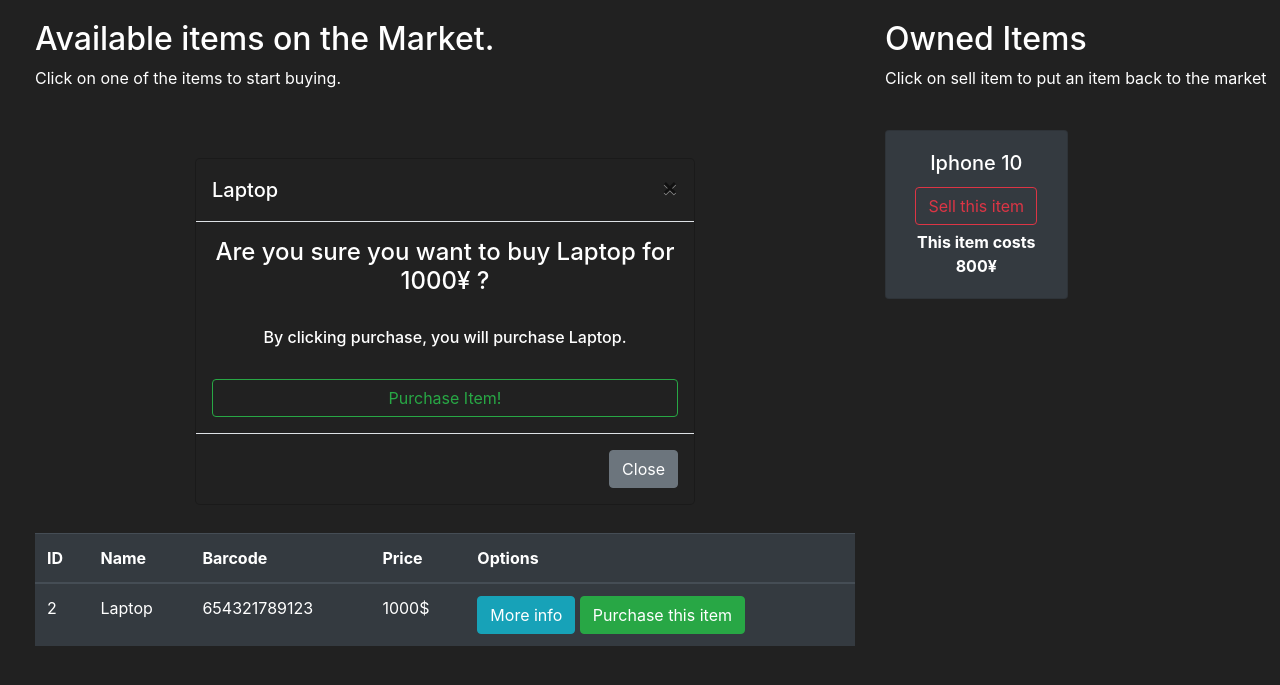
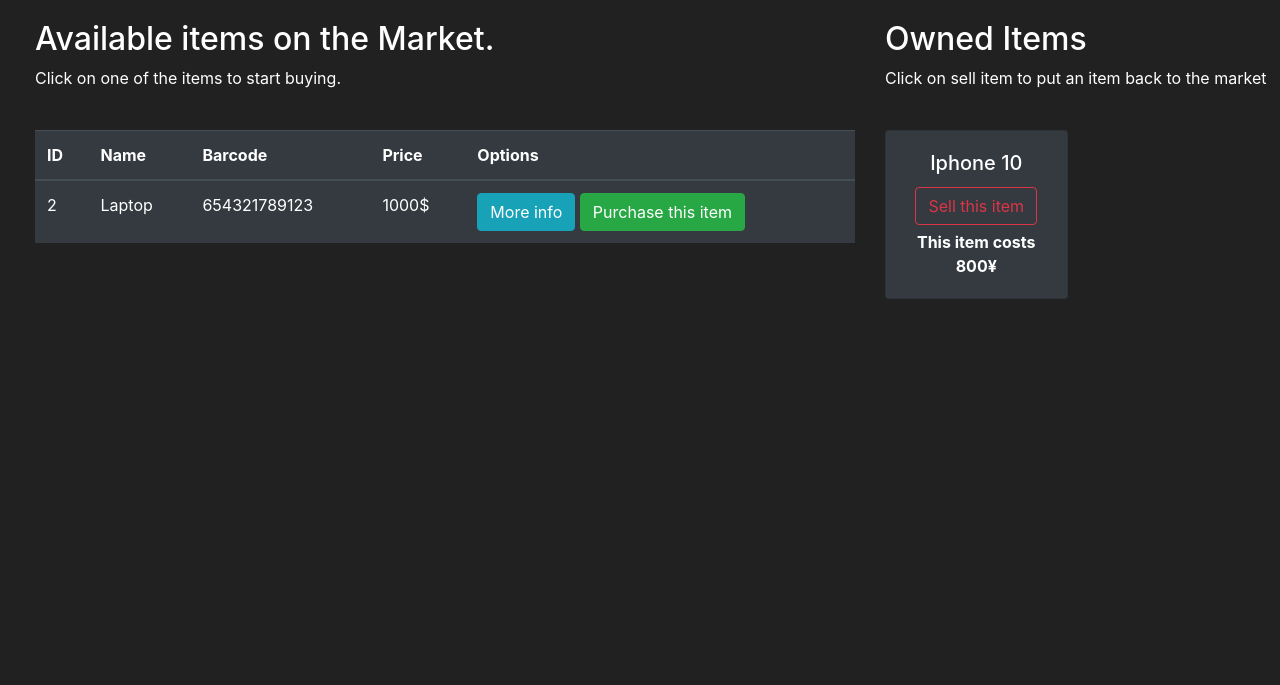
Before and after one commit to BiChong-Jin/Flask-market, a Flask app: page /market in a window 1280 px wide. Shown: the part 56-741 px from the top of the page. Run offline with Flask 3, Linux system fonts and the light colour scheme; a user stored in the database is signed in; some libraries are stand-ins or nearby versions.

Commit message:
Update items_modals.html

```diff
--- a/market/templates/includes/items_modals.html
+++ b/market/templates/includes/items_modals.html
@@ -33,7 +33,7 @@
 
 <!-- purchase confirm-->
 
-<div class="modal-fade" id="Modal-PurchaseConfirm-{{ item.id }}"
+<div class="modal fade" id="Modal-PurchaseConfirm-{{ item.id }}"
     tabindex="-1"
     aria-labelledby="exampleModalLabel" aria-hidden="true">
     <div class="modal-dialog">
```
